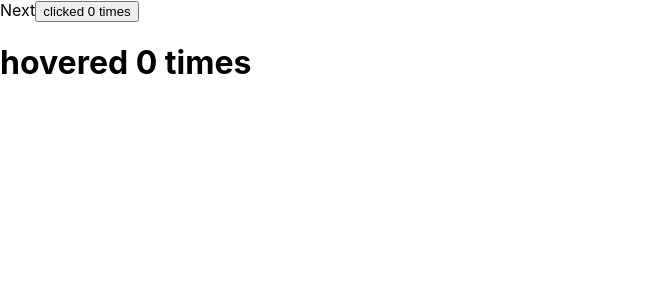
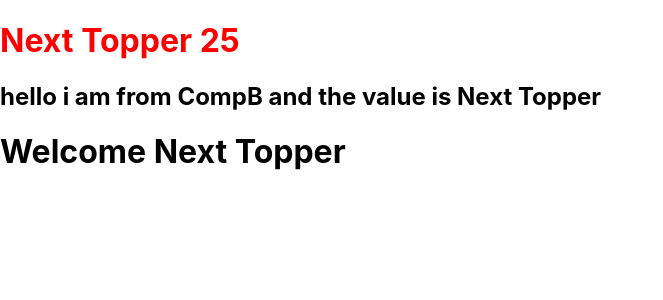
Before and after one commit to durjoy07/mernBatch01, a React (Create React App) app in the folder react/frontend/: page / in a window 1280 px wide. Shown: the top 300 px of the page, without its empty margins (0-663 px from the left). Built offline with nearby package versions, Linux system fonts and the light colour scheme.

Commit message:
class 13 added

```diff
--- a/react/frontend/src/index.js
+++ b/react/frontend/src/index.js
@@ -1,6 +1,6 @@
 import React from 'react';
 import ReactDOM from 'react-dom';
-import ParentOfClickAndHover from './component/ParentOfClickAndHover';
+// import ParentOfClickAndHover from './component/ParentOfClickAndHover';
 // import AllColorComp from './component/AllColorComp';
 // import ClickCounter from './component/ClickCounter';
 // import ColorComponent from './component/ColorComponent';
@@ -27,6 +27,7 @@ import ParentOfClickAndHover from './component/ParentOfClickAndHover';
 // import Hi from './component/Hi';
 // import MyClassComp from './component/MyClassComp';
 import './index.css';
+import ParentComp from './othersComp/ParentComp';
 // import App from './App';
 import reportWebVitals from './reportWebVitals';
 
@@ -73,7 +74,8 @@ ReactDOM.render(
   {/* <ClickCounter />
   <HoverCounter />
   <ColorComponent render={(c)=> (c=='Blue')? 'This is valid color': 'invalid'} /> */}
-  <ParentOfClickAndHover />
+  {/* <ParentOfClickAndHover /> */}
+  <ParentComp/>
   </React.StrictMode>,
   document.getElementById('root')
 );
--- /dev/null
+++ b/react/frontend/src/othersComp/CompA.js
@@ -0,0 +1,20 @@
+import React, { Component } from 'react'
+import CompB from './CompB';
+import UserContext from './context/UserContext';
+
+class CompA extends Component {
+    //way 2
+    static contextType = UserContext;
+    render() {
+        return (
+            <div>
+                <h1 style={{color:'red'}}>{this.context.name} {this.context.age}</h1>
+                <CompB />
+            </div>
+        )
+    }
+}
+
+//way 1
+// CompA.contextType = UserContext;
+export default  CompA;
--- /dev/null
+++ b/react/frontend/src/othersComp/CompB.js
@@ -0,0 +1,21 @@
+import React, { Component } from 'react'
+import CompC from './CompC';
+import { UserConsumer } from './context/UserContext';
+
+class CompB extends Component {
+    render() {
+        return (
+            <UserConsumer>
+                {
+                    (value)=> (
+                        <>
+                        <h2>hello i am from CompB and the value is {value.name}</h2>
+                        <CompC />
+                        </>
+                    )
+                }
+            </UserConsumer>
+        )
+    }
+}
+export default  CompB;
--- /dev/null
+++ b/react/frontend/src/othersComp/CompC.js
@@ -0,0 +1,22 @@
+import React, { Component } from 'react'
+import { UserConsumer } from './context/UserContext';
+
+class CompC extends Component {
+    render() {
+        return (
+            <UserConsumer>
+              {
+                  (value)=> (
+                      <>
+                        {
+                            value.isLoggedIn ? <h1>Welcome {value.name}</h1> :
+                            <h1>Please login.</h1>
+                        }
+                      </>
+                  )
+              }
+            </UserConsumer>
+        )
+    }
+}
+export default  CompC;
--- /dev/null
+++ b/react/frontend/src/othersComp/ParentComp.js
@@ -0,0 +1,23 @@
+import React, { Component } from 'react'
+import CompA from './CompA';
+import { UserProvider } from './context/UserContext';
+class ParentComp extends Component {
+ constructor(props) {
+     super(props)
+
+     this.state = {
+          name: 'Next Topper',
+          age: 25,
+          isLoggedIn: true
+     }
+ }
+
+    render() {
+        return (
+            <UserProvider value = {this.state}>
+                 <CompA />
+            </UserProvider>
+        )
+    }
+}
+export default  ParentComp;
--- /dev/null
+++ b/react/frontend/src/othersComp/context/UserContext.js
@@ -0,0 +1,20 @@
+// Context API
+
+//1. create the context
+//2. provide a context value
+//3. Consume the context value
+
+import React from 'react';
+
+// first step
+const UserContext = React.createContext();
+
+// second step
+const UserProvider = UserContext.Provider;
+
+// third step
+const UserConsumer = UserContext.Consumer;
+
+export {UserProvider, UserConsumer};
+
+export default UserContext;
```
